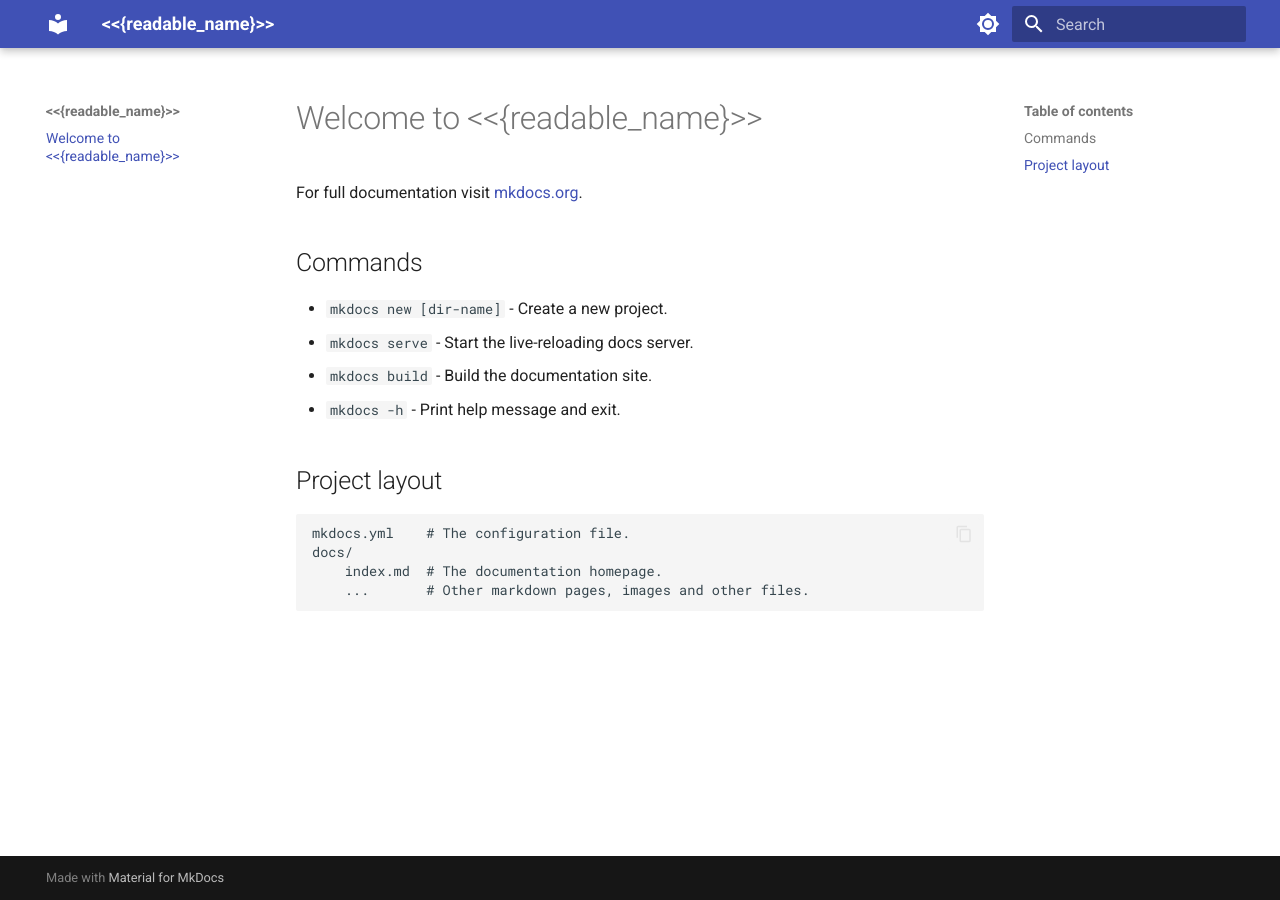
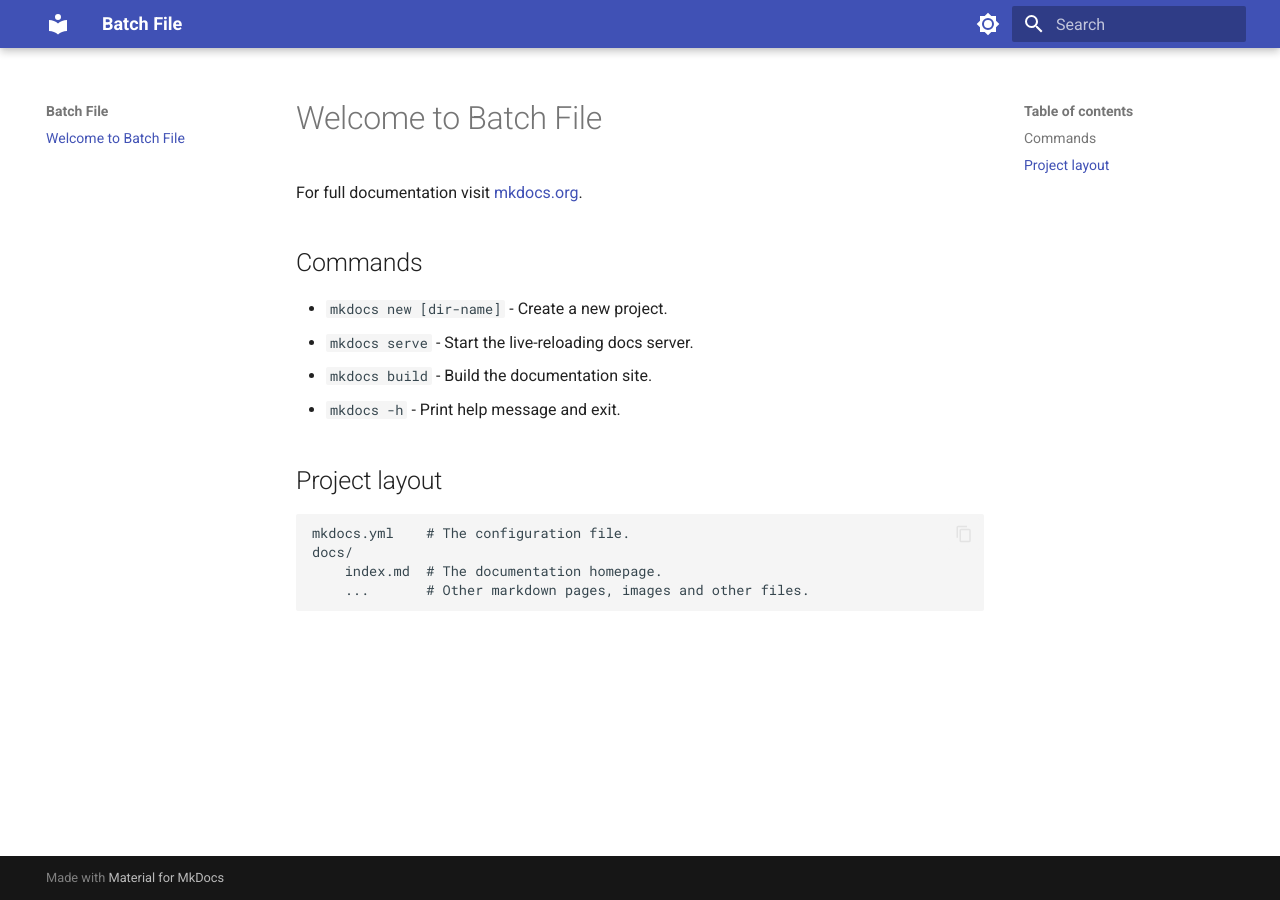
Before and after one commit to SJay47/batch-file-, an MkDocs documentation site: the page built from docs/index.md, in a window 1280 px wide. Built offline with MkDocs 1.6.1 and Material for MkDocs 9.7.7, drawn with Linux system fonts in a browser that asks for light colours.

Commit message:
✅ Ready to clone and code.

```diff
--- a/docs/index.md
+++ b/docs/index.md
@@ -1,4 +1,4 @@
-# Welcome to <<{readable_name}>>
+# Welcome to Batch File
 
 For full documentation visit [mkdocs.org](https://www.mkdocs.org).
 
--- a/mkdocs.yml
+++ b/mkdocs.yml
@@ -1,4 +1,4 @@
-site_name: <<{readable_name}>>
+site_name: Batch File
 theme:
   name: material
   palette:
```
Also changed, not shown: README.md (+1 -1 lines), .github/PULL_REQUEST_TEMPLATE.md, src/batch-file-/__init__.py (added), 2 other files.
